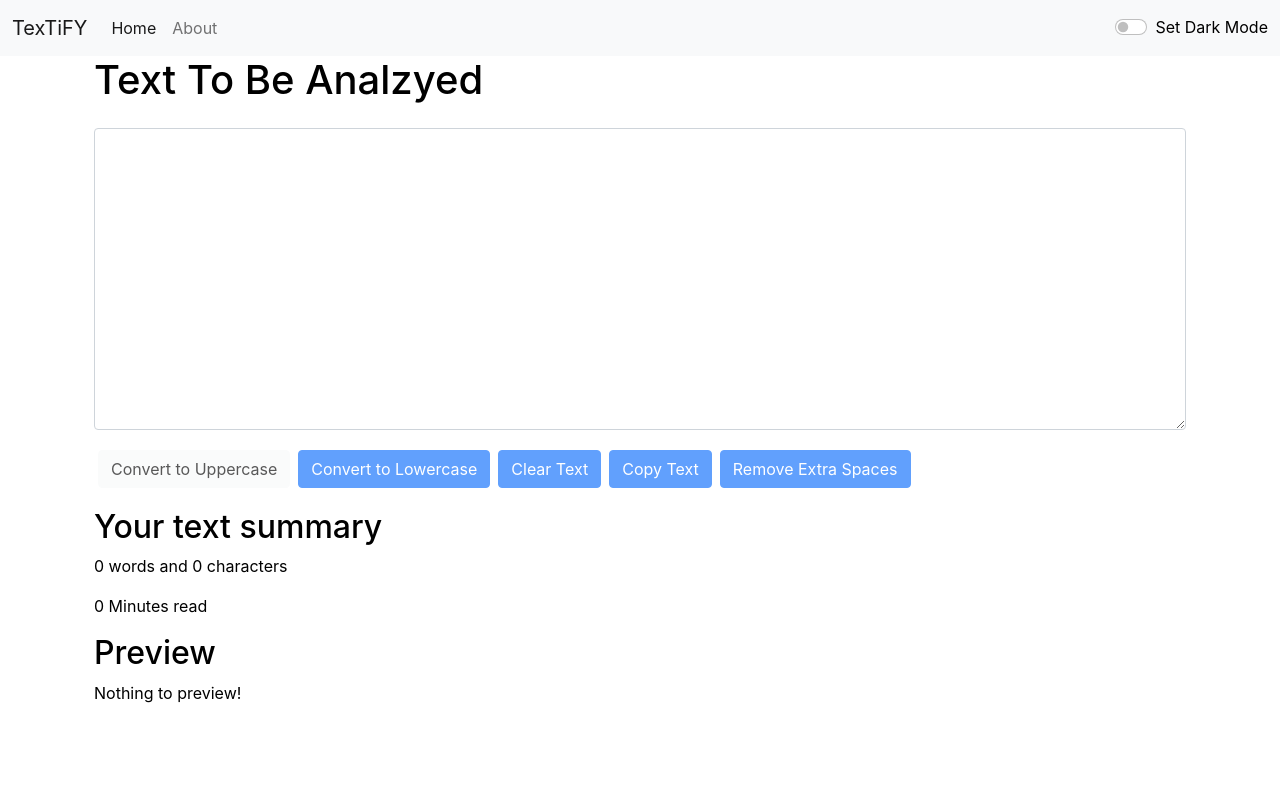
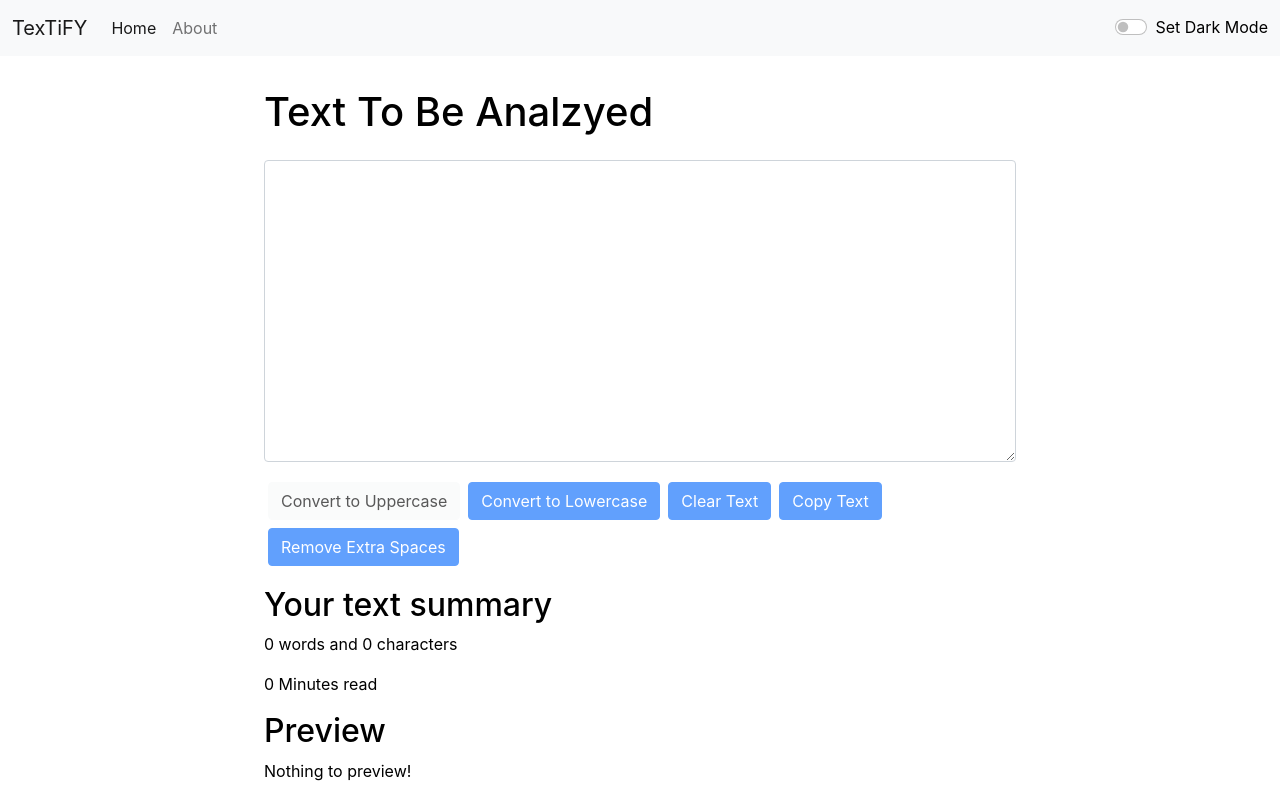
Before and after one commit to biasedzeus/text-formatter-analyzer, a React (Create React App) app: page / in a window 1280 px wide. Built offline with nearby package versions, Linux system fonts and the light colour scheme.

Commit message:
styling done

```diff
--- a/src/App.js
+++ b/src/App.js
@@ -57,7 +57,6 @@ function App() {
         <Router>
 
       <NavBar
-        mode={darkMode}
         toggleMode={toggleMode}
         toggler={darkMode ? "Set Light Mode" : "Set Dark Mode"}
         mode={darkMode ? "dark" : "light"}
--- a/src/Components/TextForm.css
+++ b/src/Components/TextForm.css
@@ -0,0 +1,7 @@
+.container{
+    margin-top: 2rem;
+    max-width: 800px;
+}
+h1{
+    text-transform: capitalize;
+}
```
Also changed, not shown: 1 other file (tests, documents, lock files or other folders).
